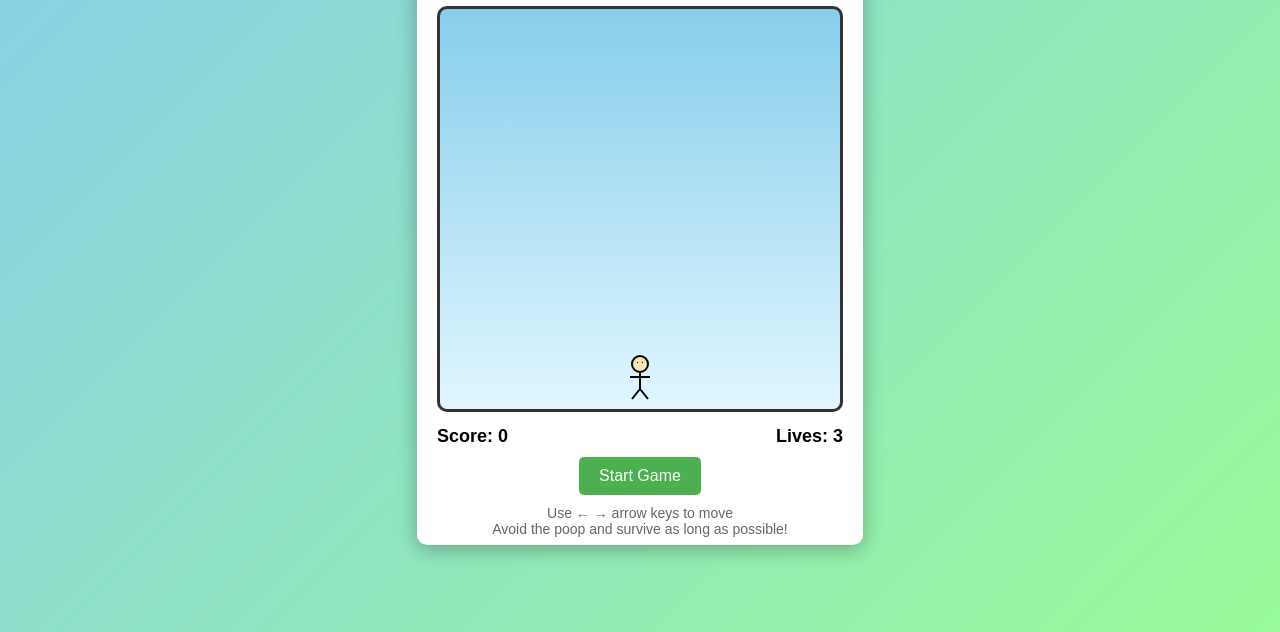
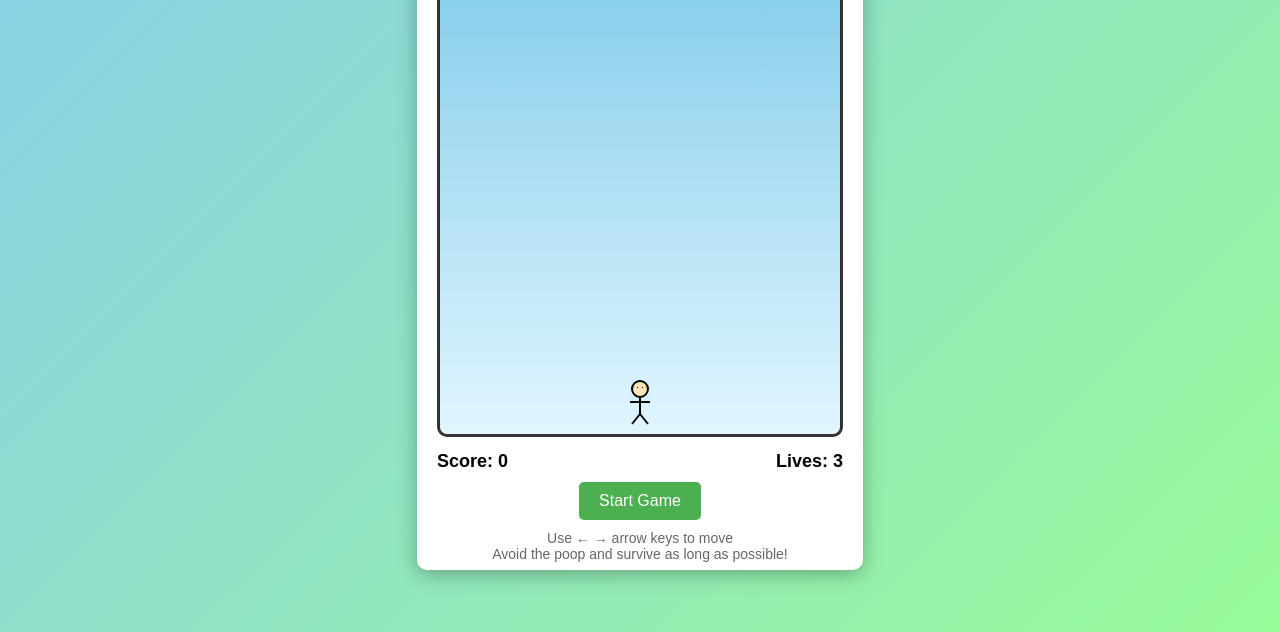
Before and after one commit to DeepThrees/simplegame, a plain HTML site: page DODGE_game.html in a window 1280 px wide. Shown: the part 168-800 px from the top of the page. Drawn offline with Linux system fonts and the light colour scheme.

Commit message:
Update DODGE_game.html

```diff
--- a/DODGE_game.html
+++ b/DODGE_game.html
@@ -78,7 +78,7 @@
     <div id="gameContainer">
         <h1>DODGE Game</h1>
         <div style="position: relative;">
-            <canvas id="gameCanvas" width="400" height="400"></canvas>
+            <canvas id="gameCanvas" width="400" height="450"></canvas>
             <div id="gameOver">
                 <h2>Game Over!</h2>
                 <p>Final Score: <span id="finalScore"></span></p>
```
